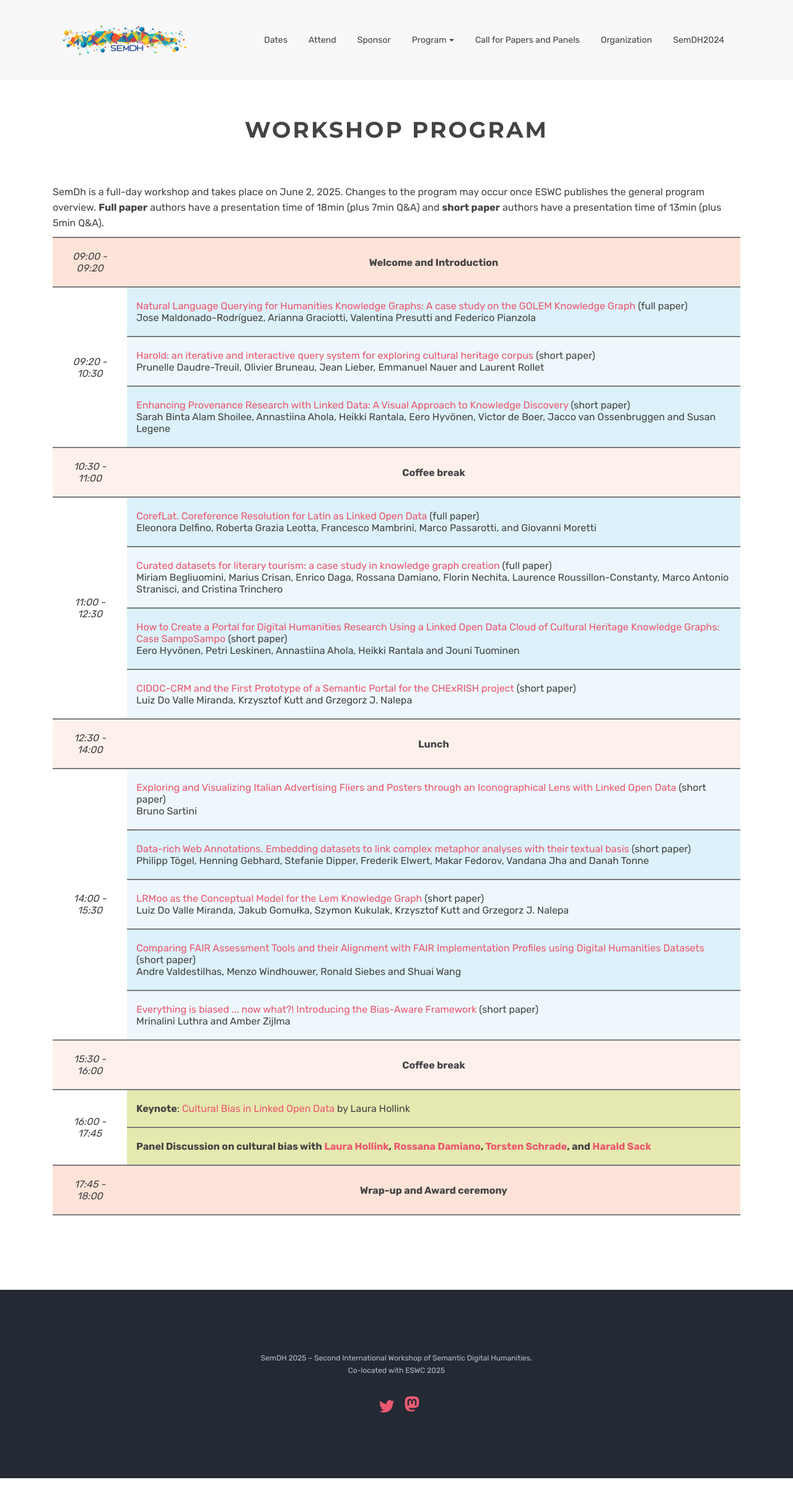
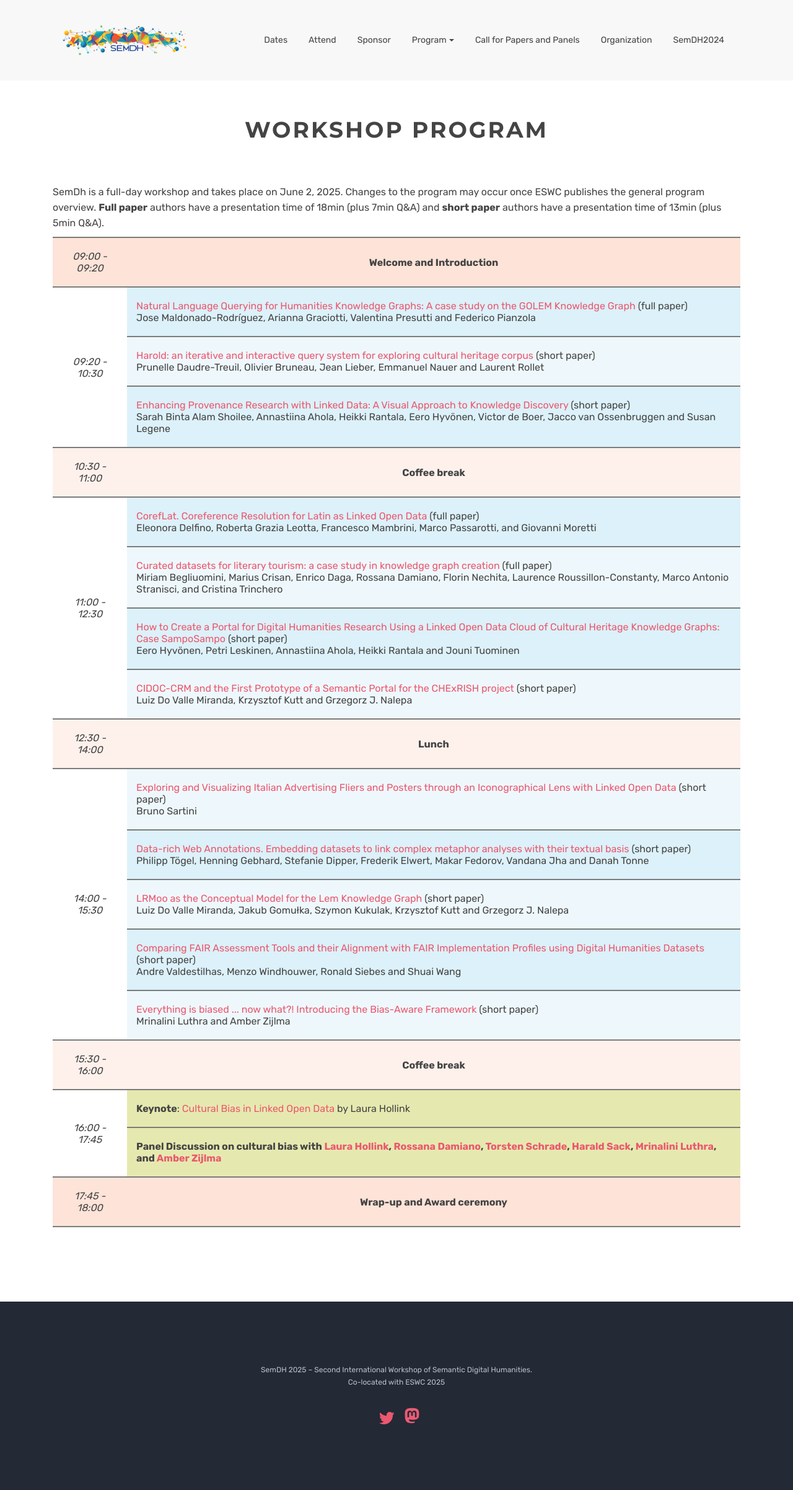
Before and after one commit to SemDH/semdh.github.io, a Jekyll site: the page built from program.html, in a window 1280 px wide. Shown: the whole page at 62% size. Built offline with Jekyll 4.4.1, drawn with Linux system fonts in a browser that asks for light colours.

Commit message:
panel update

```diff
--- a/program.html
+++ b/program.html
@@ -139,7 +139,7 @@ canonical: https://semdh.github.io
                 </td>
               </tr>
               <tr>
-                <td class="keynote" colspan="2"><strong>Panel Discussion on cultural bias with <a href="https://www.cwi.nl/en/people/laura-hollink/">Laura Hollink</a>, <a href="https://informatica.unito.it/do/docenti.pl/Alias?rossana.damiano#tab-profilo">Rossana Damiano</a>, <a href="https://www.adwmainz.de/personen/mitarbeiterinnen/profil/torsten-schrade.html">Torsten Schrade</a>, and <a href="https://www.fiz-karlsruhe.de/en/bereiche/lebenslauf-prof-dr-harald-sack">Harald Sack</a></strong></td>
+                <td class="keynote" colspan="2"><strong>Panel Discussion on cultural bias with <a href="https://www.cwi.nl/en/people/laura-hollink/">Laura Hollink</a>, <a href="https://informatica.unito.it/do/docenti.pl/Alias?rossana.damiano#tab-profilo">Rossana Damiano</a>, <a href="https://www.adwmainz.de/personen/mitarbeiterinnen/profil/torsten-schrade.html">Torsten Schrade</a>, <a href="https://www.fiz-karlsruhe.de/en/bereiche/lebenslauf-prof-dr-harald-sack">Harald Sack</a>, <a href="https://www.huygens.knaw.nl/en/medewerkers/mrinalini-luthra/">Mrinalini Luthra</a>, and <a href="https://www.huygens.knaw.nl/en/medewerkers/amber-zijlma/"> Amber Zijlma</a></strong>	</td>
               </tr>
 
               <tr class="intro-cat">
```
